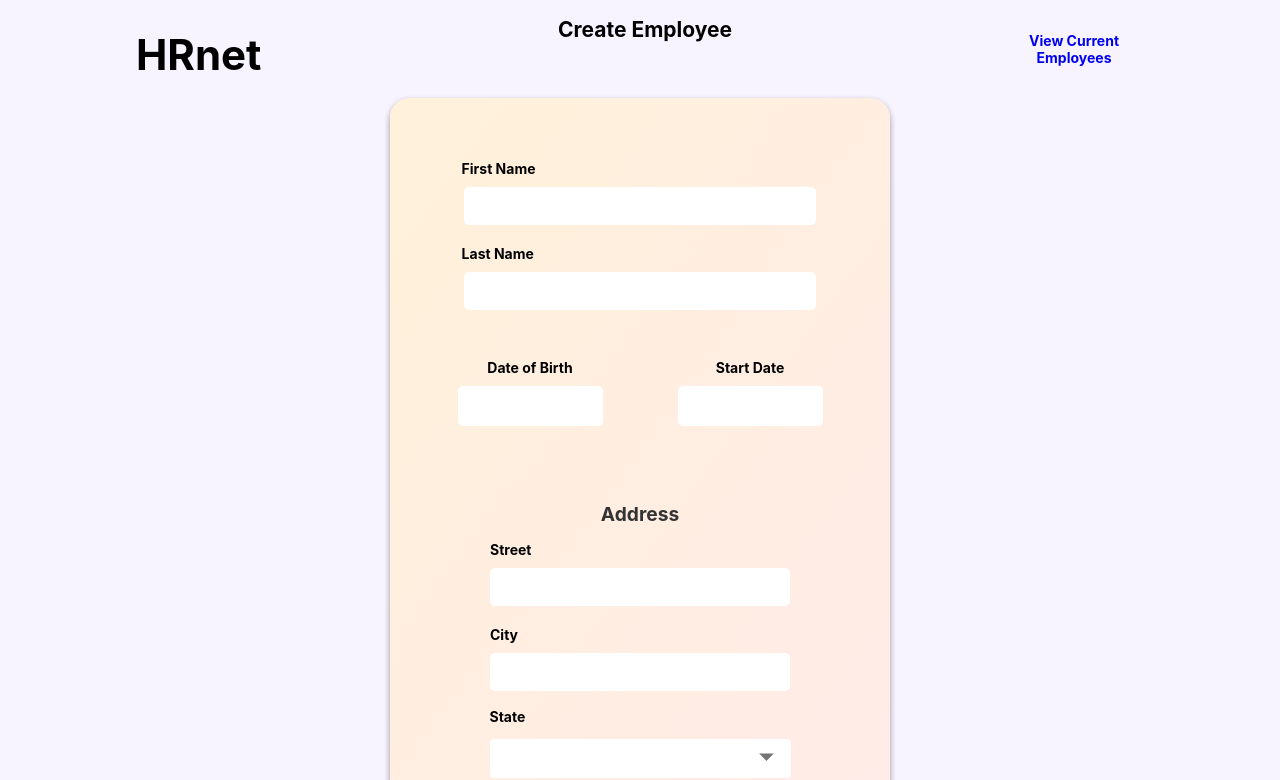
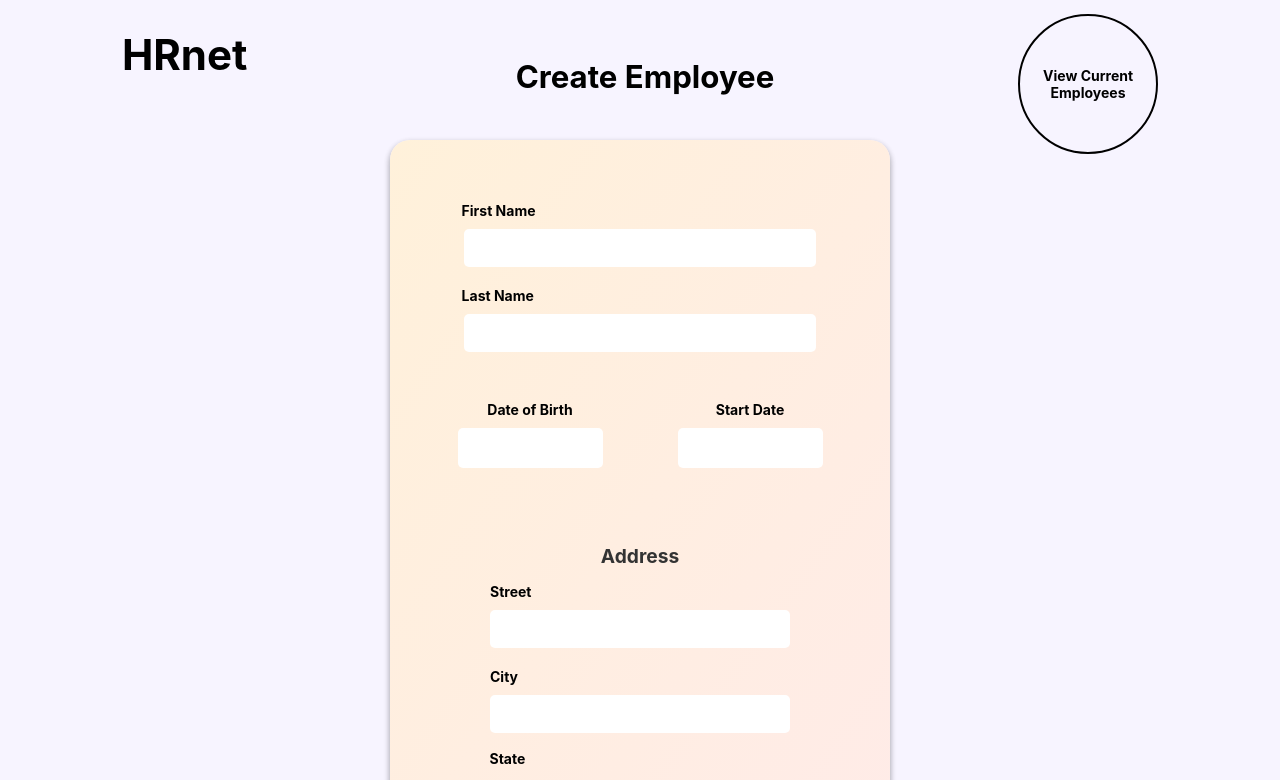
Before and after one commit to illeone/MillocoNicolas_14_20.08.2022, a React (Create React App) app in the folder hrnet/: page / in a window 1280 px wide. Shown: the top 780 px of the page. Built offline with nearby package versions, Linux system fonts and the light colour scheme.

Commit message:
amélioration du header
dimensions + effet sur le NavLink

```diff
--- a/hrnet/src/App.css
+++ b/hrnet/src/App.css
@@ -2,9 +2,23 @@ body .register{
  background-color:rgb(247, 244, 255);
 }
 
+/* *********************************  Header  ********************************* */
+
+.container{
+  display: flex;
+  justify-content: space-around;
+  align-self: center;
+}
+
+@keyframes fadeIn {
+  from { opacity: 0; }
+  to { opacity: 1; }
+}
 .title {
   width: 150px;
   margin-top: 1.8rem;
+  opacity: 0;
+  animation: fadeIn 2.5s ease-in-out forwards;
 }
 
 .title h1 {
@@ -14,21 +28,57 @@ body .register{
   font-size: 42px;
 }
 
-.container{
-  display: flex;
-  justify-content: space-around;
-  align-self: center;
+@keyframes move-down {
+  to {
+    transform: translateY(0); /* Descend à la position initiale */
+  }
 }
+.create-employee {
+  font-size: 1.3rem;
+  margin-bottom: 1.rem;
+  margin-top: 2rem;
+  transform: translateY(-6rem);
+  animation-name: move-down;
+  animation-duration: 1.6s;
+  animation-fill-mode: forwards;
+}
+
+/* ******************  NavLink  ****************** */
+
+.container-employees {
+  opacity: 0;
+  animation: fadeIn 2.5s ease-in-out forwards;
+}
+
 .container-employees a {
   display: flex;
   justify-content: center;
   align-items: center;
   text-decoration: none;
   width: 10em;
-  height: 7em;
+  height: 10em;
   position: relative;
   text-align: center;
   font-weight: bolder;
+  padding: 1.5em;
+  color: black;
+  border: 2px solid black;
+  border-radius: 50%;
+  transition: 0.5s transform, 0.5s border-color;
+  top: 1em;
+}
+@keyframes bounce-6 {
+  0%   { transform: scale(1,1)      translateY(0); }
+  10%  { transform: scale(1.1,.9)   translateY(0); }
+  30%  { transform: scale(.9,1.1)   translateY(0); }
+  50%  { transform: scale(1.05,.95) translateY(0); }
+  57%  { transform: scale(1,1)      translateY(0); }
+  64%  { transform: scale(1,1)      translateY(0); }
+  100% { transform: scale(1,1)      translateY(0); }
+}
+.container-employees a:hover {
+  transform: scale(1.05) translateY(-0.25em);
+  animation: bounce-6 1s ease-out forwards;
 }
 
 /* *********************************  Formulaire  ********************************* */
@@ -97,7 +147,7 @@ body .register{
   margin-bottom: 2rem;
 }
 
-/* Calendrier */
+/******************* Calendrier *******************/
 .p-inputtext {
   width: 145px !important;
   text-align: center !important;
--- a/hrnet/src/components/EmployeeRegister.js
+++ b/hrnet/src/components/EmployeeRegister.js
@@ -74,7 +74,9 @@ return(
         <div className="title">
             <h1>HRnet</h1>
         </div>
-        <div className="create-employee"><h2>Create Employee</h2></div>
+        <div className="create-employee">
+            <h2>Create Employee</h2>
+        </div>
         <NavLink to={"/List"} style={{ textDecoration: 'none' }}>
             <div className="container-employees">
                 <a href="employee-list.html">View Current Employees</a>
```
